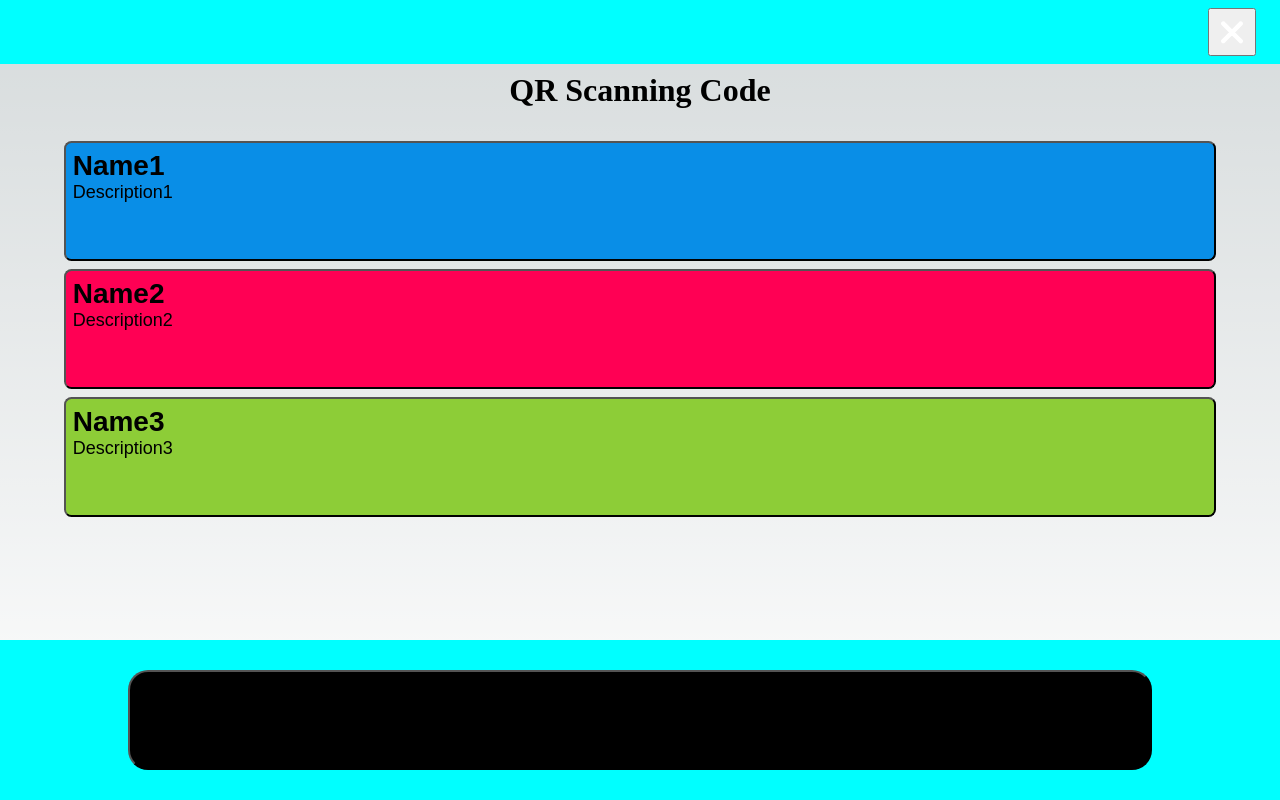
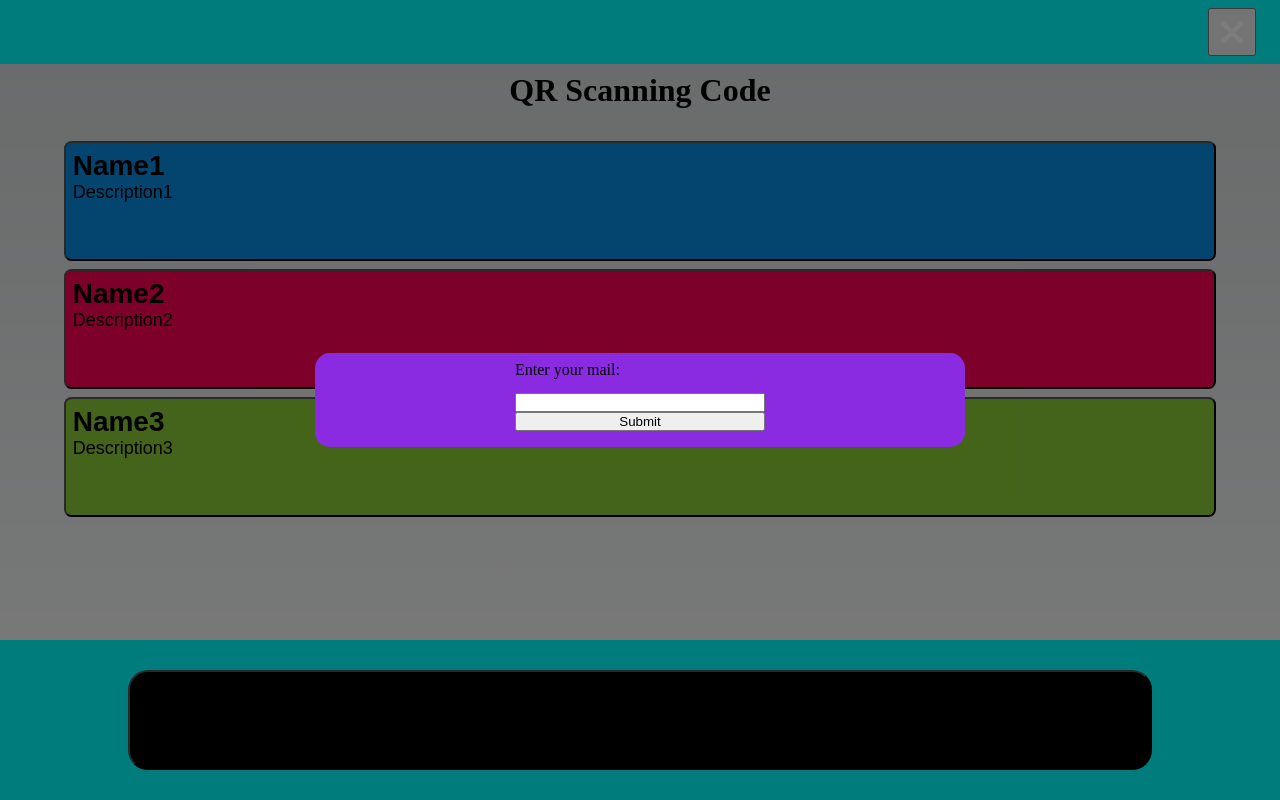
Before and after one commit to luckelc/qr_scanner, a Next.js app: page / in a window 1280 px wide. Built offline with nearby package versions, Linux system fonts and the light colour scheme; no server answers; the database is empty.

Commit message:
added mail input with local storage

```diff
--- /dev/null
+++ b/src/components/MailCollector.jsx
@@ -0,0 +1,31 @@
+import styles from '@/styles/index.module.css'
+import React from 'react';
+
+function MailCollector({onSubmit}){
+
+  function CheckMailInput(){
+    let user_input = document.getElementById('mail_form').value
+    if(user_input){
+      const emailPattern = /^[a-zA-Z0-9._%+-]+@[a-zA-Z0-9.-]+\.[a-zA-Z]{1,}$/;
+      if(emailPattern.test(user_input)){
+        onSubmit(user_input)
+      }else{
+        console.log("Wrong email, enter a valid option")
+      }
+    }
+  }
+
+  return (
+    <div className={styles.mailForm}>
+      <div className={styles.card}>
+        <form>
+          <label htmlFor='mail_form'>Enter your mail:</label>
+          <input type="email" name="User mail" id="mail_form" />
+          <button type='button' className={styles.accept_form} onClick={CheckMailInput}>Submit</button>
+        </form>
+      </div>
+    </div>
+  );
+}
+
+export default MailCollector;
--- a/src/pages/main.jsx
+++ b/src/pages/main.jsx
@@ -1,5 +1,4 @@
-// TODO : Maybe create a state in the context that is a bool about if the useEffect function has fired or not, and then check in this useEffect if it has
-'use client';
+'use strict';
 import React, {useState, useEffect } from 'react';
 import Head from 'next/head'
 import styles from '@/styles/index.module.css'
@@ -7,6 +6,47 @@ import QuestionRow from '@/components/QuestionRow';
 import Html5QrcodePlugin from '@/components/Html5QrcodePlugin';
 import { getQuestionArray } from '@/components/ContextProvider';
 import QuestionForm from '@/components/QuestionForm';
+import { initializeApp } from "firebase/app";
+import { getDatabase, ref, push, onValue, remove, get, child} from "firebase/database";
+import MailCollector from '@/components/MailCollector'
+
+
+const firebaseConfig = {
+  apiKey: "AIzaSyB0RUhBocGEgEsjD3CPCpNfwz9L813Qge8",
+  authDomain: "qr-scanner-ff324.firebaseapp.com",
+  databaseURL: "https://qr-scanner-ff324-default-rtdb.europe-west1.firebasedatabase.app",
+  projectId: "qr-scanner-ff324",
+  storageBucket: "qr-scanner-ff324.appspot.com",
+  messagingSenderId: "371473474823",
+  appId: "1:371473474823:web:f503a1f5d751a55b4291a2"
+};
+
+// Initialize Firebase
+const app = initializeApp(firebaseConfig);
+const db = ref(getDatabase(app), "user_data")
+
+const userObject = {
+  "mail": "person@testmail.com",
+  "points": "2"
+}
+
+export async function GetUserData() {
+  try {
+    const snapshot = await get(db);
+
+    if (snapshot.exists()) {
+      const jsonArray = Object.entries(snapshot.val()).map(([key, value]) => ({ key, value }));
+      return jsonArray;
+    } else {
+      return null; // Returning null to indicate no data
+    }
+  } catch (error) {
+    console.error(error);
+    return null; // Returning null in case of an error
+  }
+}
+
+const localStorageMailKey = 'user_mail'
 
 export default function QrScannerHomePage() {
   const [questionData, setQuestionData] = getQuestionArray();
@@ -14,6 +54,50 @@ export default function QrScannerHomePage() {
   const [isScannerVisible, setIsScannerVisible] = useState(false);
   const [selectedQuestionData, setSelectedQuestionData] = useState(null);
   const [questionBlock, setQuestionBlock] = useState([]);
+  const [isMailCollected, setIsMailColleted] = useState(false);
+
+  // Set the questionData to the default questions.questions data if there isn't any saved data in localStorage
+  useEffect(() => {
+    const storedData = localStorage.getItem(localStorageMailKey);
+    setIsMailColleted(storedData? storedData : false);
+    console.log('The mail is ' + isMailCollected);
+  }, []);
+
+  function SetUserMail(user_mail){
+    setIsMailColleted(true)
+    localStorage.setItem(localStorageMailKey, user_mail);
+  }
+
+  useEffect(() => {
+    if (typeof window !== 'undefined') {
+      // Fetch the mail data
+      const fetchData = async () => {
+        const user_data = await GetUserData();
+        if (user_data) {
+          let keyFound = false; // Initialize a flag
+          for (const userData of user_data) {
+            if (userObject.mail === userData.value.mail) {
+              keyFound = true;
+              break; // Exit the loop when a matching key is found
+            }
+          }
+          if (keyFound) {
+            console.log('There is already a key with that value');
+            console.log(user_data);
+          } else {
+            push(db, userObject);
+            console.log('Pushed a key');
+          }
+        }else{
+          // No user_data indicates that the array isn't there, in that case you could still push it up.
+          push(db, userObject);
+          console.log('Pushed a key');
+        }
+      }
+      fetchData();
+
+    }
+  }, []);
 
   useEffect(() => {
     if (questionData.length > 0) {
@@ -74,6 +158,14 @@ export default function QrScannerHomePage() {
           </button>
         </div>
 
+
+        {isMailCollected? (
+            <div>Email is collected</div>
+          ) : (
+            <MailCollector onSubmit={SetUserMail} />
+          )
+        }
+
         {isScannerVisible? (
 
           <div className={`${styles.scanner} ${styles.content}`}>
--- a/src/styles/index.module.css
+++ b/src/styles/index.module.css
@@ -315,3 +315,45 @@
   height: 3em;
   font-size: 18px;
 }
+
+.mailForm{
+  position: fixed;
+  left: 0;
+  top: 0;
+  height: 100vh;
+  width: 100vw;
+  background-color: rgba(0, 0, 0, 0.514);
+  z-index: 100;
+  display: flex;
+  justify-content: center;
+  align-items: center;
+}
+
+.mailForm .card{
+  display: flex;
+  align-items: center;
+  justify-content: center;
+  flex-direction: column;
+  background-color: aqua;
+  max-width: 650px;
+  padding: .5em;
+  z-index: 110;
+  width: 70%;
+  height: auto;
+  margin: 0 auto;
+  padding-bottom: 1em;
+  background-color: blueviolet;
+  border-radius: 15px;
+  overflow: hidden;
+}
+.mailForm form{
+  display: flex;
+  flex-direction: column;
+  max-width: 250px;
+  width: 100%;
+}
+
+.mailForm form input{
+  margin-top: 1em;
+  width: 100%;
+}
```
